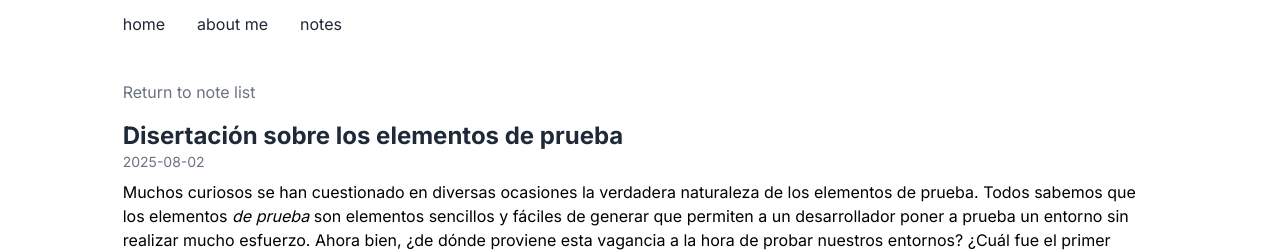
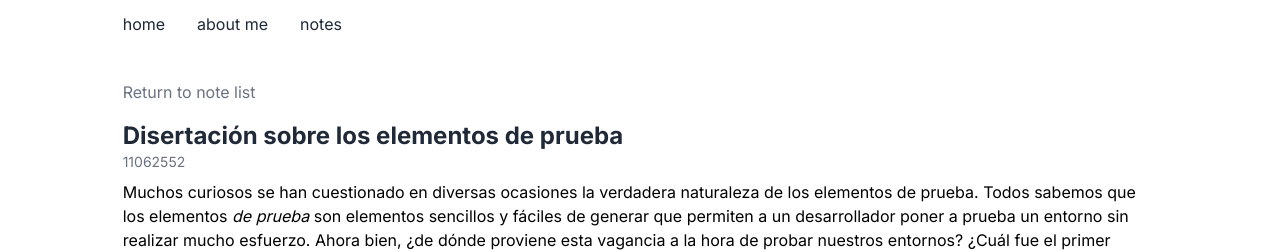
Before and after one commit to BrunZo/blog, a Next.js app: page /notes/elementos-de-prueba in a window 1280 px wide. Shown: the top 252 px of the page. Built offline with nearby package versions, Linux system fonts and the light colour scheme.

Commit message:
Changed timestamp to minutes since birth time

```diff
--- a/app/content/elementos-de-prueba.mdx
+++ b/app/content/elementos-de-prueba.mdx
@@ -1,5 +1,5 @@
 export const title = "Disertación sobre los elementos de prueba";
-export const date = "2025-08-02";
+export const date = new Date("2025-08-02 18:00:00");
 export const abstract = `
     Muchos curiosos se han cuestionado en diversas ocasiones la verdadera naturaleza de los elementos de prueba, ¿de dónde proviene esta vagancia a la hora de probar nuestros entornos? `;
 
--- a/app/content/test.mdx
+++ b/app/content/test.mdx
@@ -1,4 +1,4 @@
-export const title = "test"
-export const date = "2025-08-02"
+export const title = "test";
+export const date = new Date("2025-08-02 18:00:00");
 
 asdfasdfasdf
--- a/app/notes/[id]/page.tsx
+++ b/app/notes/[id]/page.tsx
@@ -9,6 +9,8 @@ export default async function Page({
 }) {
   const { id } = await params;
   const { default: Note, title, date } = await import(`@/app/content/${id}.mdx`);
+  const millisecondsSinceBirth = date - new Date("2004-07-21 10:08:00");
+  const minutesSinceBirth = millisecondsSinceBirth / 60000;
 
   if (!Note) {
     return (
@@ -33,7 +35,7 @@ export default async function Page({
           Return to note list
       </Link>
       <h1 className='font-bold text-gray-800 text-2xl'>{title}</h1>
-      <p className='text-gray-500 text-sm'>{date}</p>
+      <p className='text-gray-500 text-sm'>{minutesSinceBirth}</p>
       <Note />
     </>
   )
--- a/app/notes/page.tsx
+++ b/app/notes/page.tsx
@@ -17,11 +17,14 @@ export default async function Page({
   const notes = await Promise.all(
     paths.map(async (path) => {
       const { title, date, abstract } = await import(`@/app/content/${path}.mdx`)
+      const millisecondsSinceBirth = date - new Date("2004-07-21 10:08:00");
+      const minutesSinceBirth = millisecondsSinceBirth / 60000;
+
       return {
         id: path,
         title: title,
         abstract: abstract,
-        date: date
+        date: minutesSinceBirth
       }
     })
   )
```
